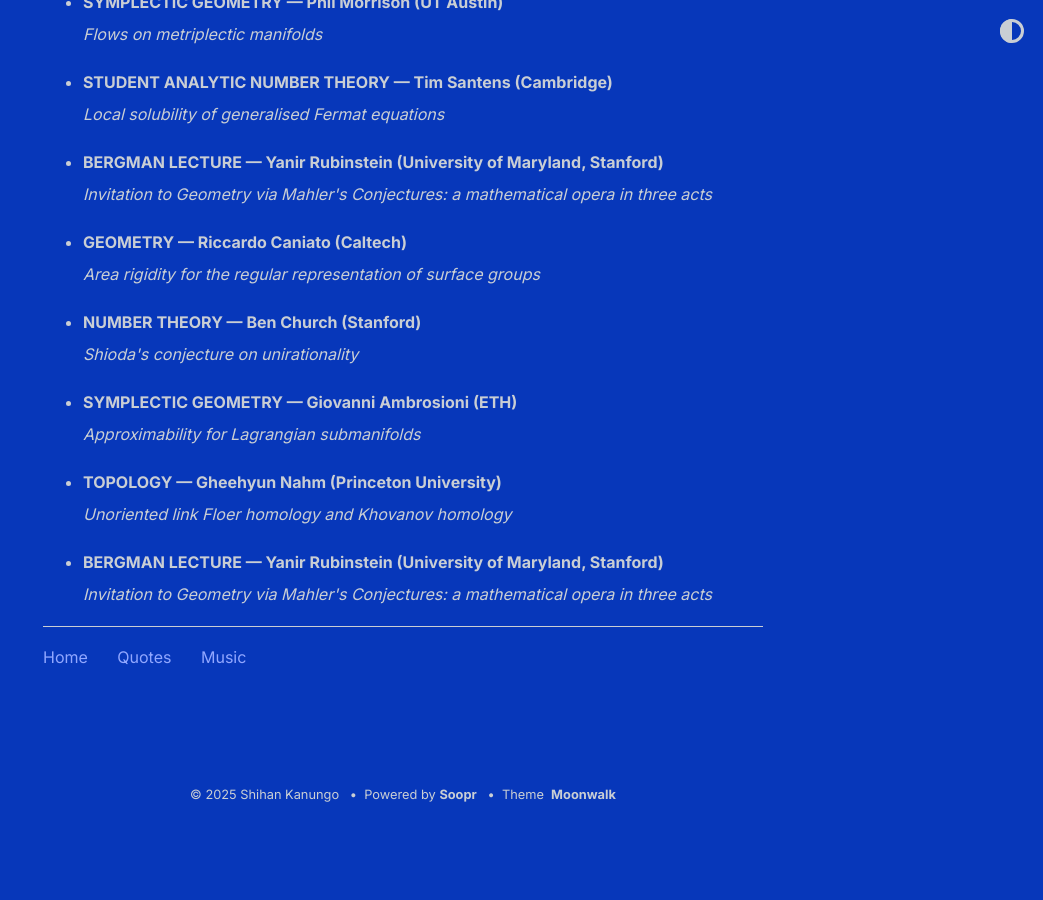
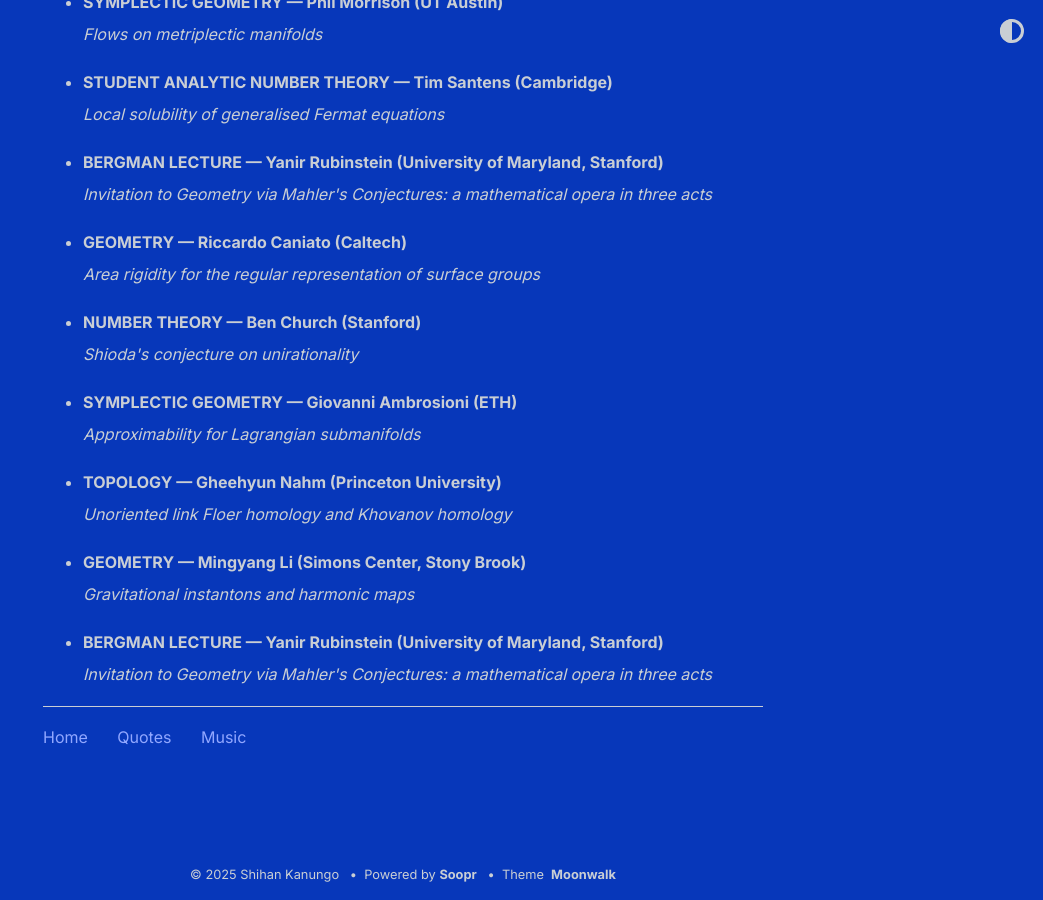
Before and after one commit to shihankanungo/shihankanungo.github.io, a Jekyll site: the page built from math-talks.md, in a window 1280 px wide and 900 px high, scrolled down 7453 px. Shown: the whole window, without its empty margins (237-1280 px from the left). Built offline with Jekyll 4.4.1, drawn with Linux system fonts in a browser that asks for light colours; before the commit the page ends 8273 px from its top, so only the background shows below that.

Commit message:
Update math-talks.md

```diff
--- a/math-talks.md
+++ b/math-talks.md
@@ -522,6 +522,14 @@ _Finding Arithmetic Progressions in Dense Sets of Integers_
 
 <ul>
 <li><details>
+  <summary style="list-style: none;"><b>GEOMETRY &mdash; Mingyang Li (Simons Center, Stony Brook)</b><br>
+    <i>Gravitational instantons and harmonic maps</i></summary>
+  <small><img src="images/10-22.png" alt="Oct 22"></small>
+</details></li>
+</ul>
+
+<ul>
+<li><details>
   <summary style="list-style: none;"><b>BERGMAN LECTURE &mdash; Yanir Rubinstein (University of Maryland, Stanford)</b><br>
     <i>Invitation to Geometry via Mahler's Conjectures: a mathematical opera in three acts</i></summary>
   <small><img src="images/10-23.png" alt="Oct 23"></small>
```
